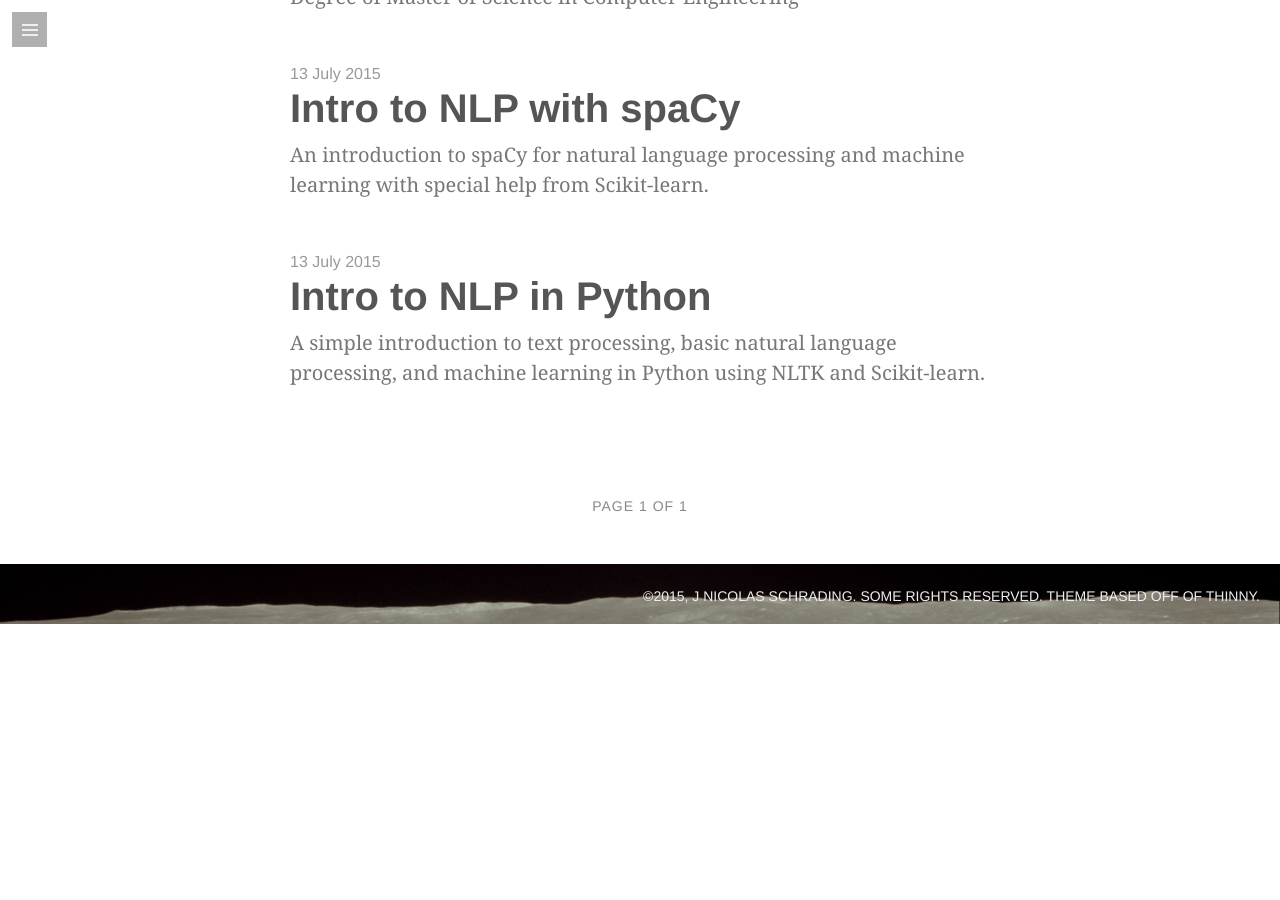
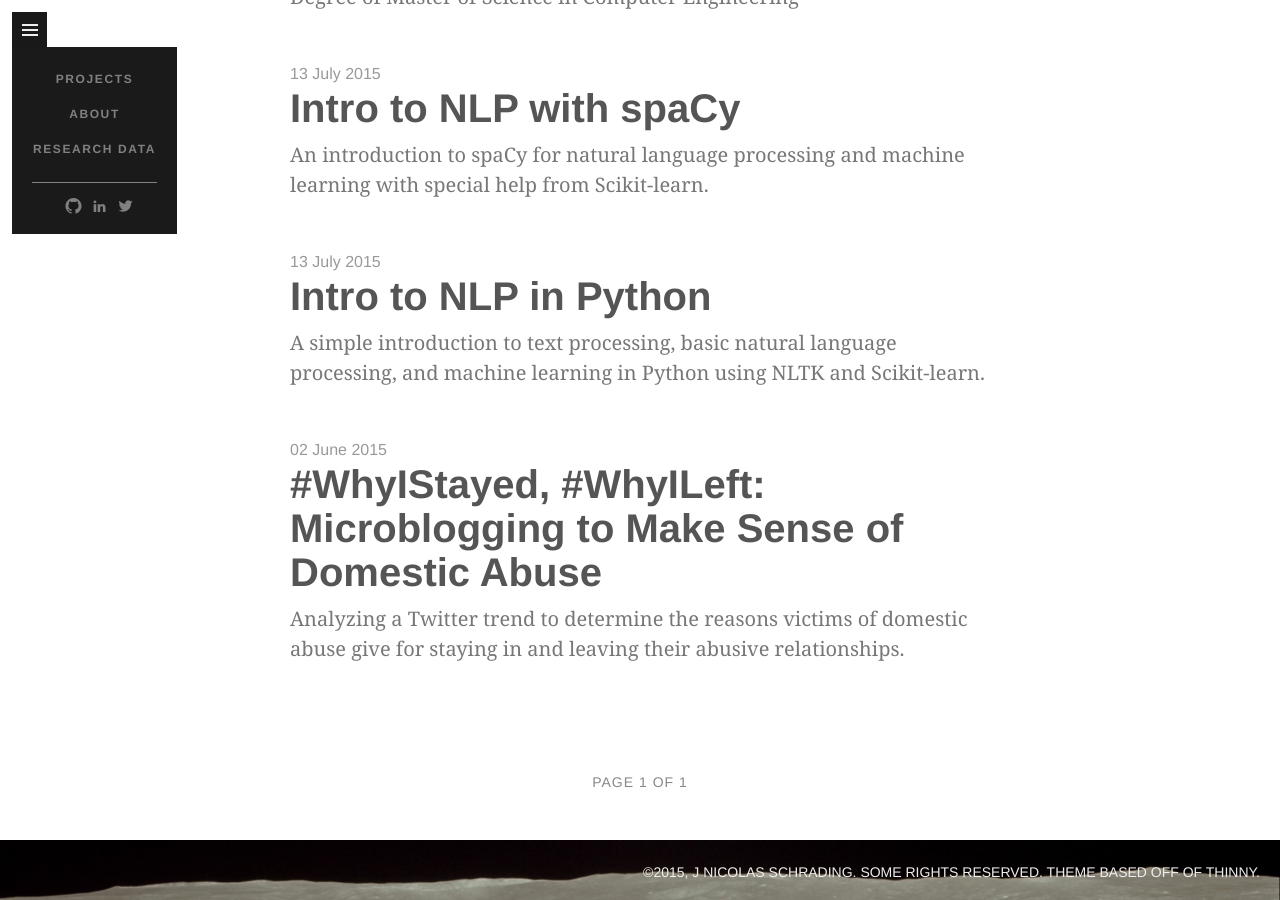
Before and after one commit to NSchrading/NSchrading.github.io, a Jekyll site: the page built from index.html, in a window 1280 px wide and 900 px high, scrolled down 614 px. Built offline with Jekyll 4.4.1, drawn with Linux system fonts in a browser that asks for light colours; some web fonts are replaced; the list of posts is cut into pages by our own code; before the commit the page ends 1238 px from its top, so only the background shows below that.

Commit message:
Fix some formatting, add WhyIStayed project

```diff
--- a/_config.yml
+++ b/_config.yml
@@ -24,10 +24,6 @@ paginate:         5
 cover:            /assets/images/earthrise.png
 
 social:
-  - icon:         twitter
-    url:          https://twitter.com/nschrading
-    desc:         Follow me on Twitter
-
   - icon:         github
     url:          https://github.com/nschrading
     desc:         Fork me on GitHub
@@ -35,6 +31,10 @@ social:
   - icon:         linkedin
     url:          https://www.linkedin.com/pub/j-nicolas-schrading/65/56b/b19
     desc:         Connect with me on LinkedIn
+
+  - icon:         twitter
+    url:          https://twitter.com/nschrading
+    desc:         Follow me on Twitter
 
 menu:
   - title:        Projects
@@ -45,6 +45,8 @@ menu:
 
   - title:        Research Data
     url:          /data
+
+  - home_default_open: true
 
 copyright:
   author:         J Nicolas Schrading
--- a/_includes/top.html
+++ b/_includes/top.html
@@ -1,7 +1,7 @@
 <label class="menu" for="_1">
 	<span class="genericon genericon-menu"></span>
 </label>
-<input id="_1" type="checkbox">
+<input id="_1" type="checkbox" {% if include.open %}checked="checked"{% endif %}>
 <div class="menu-content">
 	<p class="menu-title">{{ site.title }}<p>
 	<div class="menu" style="background-color: #1a1a1a; z-index: -1;"></div>
--- /dev/null
+++ b/_posts/2015-06-02-WhyIStayed-WhyILeft.md
@@ -0,0 +1,20 @@
+---
+layout: post
+title: "#WhyIStayed, #WhyILeft: Microblogging to Make Sense of Domestic Abuse"
+quote: "Analyzing a Twitter trend to determine the reasons victims of domestic abuse give for staying in and leaving their abusive relationships."
+image:
+    url: /media/2015-06-02-WhyIStayed-WhyILeft/naacl.jpg
+    source:
+video: false
+comments: false
+---
+
+<style media="screen" type="text/css">
+
+#post-info {
+    background-color: rgba(33, 40, 42, 0.74);
+    box-sizing: border-box;
+    padding: 15px;
+}
+
+</style>
--- a/_posts/2015-07-13-thesis.md
+++ b/_posts/2015-07-13-thesis.md
@@ -3,10 +3,12 @@ layout: post
 title: "Analyzing Domestic Abuse using Natural Language Processing on Social Media Data"
 quote: "A Thesis Submitted in Partial Fulfillment of the Requirements for the Degree of Master of Science in Computer Engineering"
 image:
-    url: /media/2015-07-13-thesis/thesis_cover.png
-    source: me
+    url:
+    source:
 video: false
 comments: false
 ---
 
-Test test test
+Social media and social networking play a major role in billions of lives. Posts made publicly available on websites such as Twitter, Reddit, Tumblr, and Facebook can contain deeply personal accounts of the lives of users -- and the crises they face. Health woes, family concerns, accounts of bullying, and any number of other issues that people face every day are detailed on a massive scale online. Utilizing natural language processing and machine learning techniques, these data can be analyzed to understand societal and public health issues. Largescale, expensive surveys need not be conducted with automatic understanding of social media data, allowing faster, cost-effective data collection and analysis that can shed light on sociologically important problems.
+
+In this thesis, discussions of domestic abuse in social media are analyzed. The efficacy of classifiers that detect text discussing abuse is examined and these texts are analyzed for a comprehensive view into the dynamics of abusive relationships. Analysis reveals micro-narratives in reasons for staying versus leaving an abusive relationship, as well as the stakeholders and actions in these relationships. Findings are consistent across various methods, correspond to observations in clinical literature, and affirm the relevance of natural language processing for exploring issues of social importance in social media.
--- a/index.html
+++ b/index.html
@@ -4,7 +4,7 @@ title: Home
 ---
 
 <header class="clean" style="height: 350px; background-image: url({{ site.cover }}); {% if site.parallax != true %}background-attachment: scroll;{% endif %}" data-stellar-background-ratio="0.5">
-	{% include top.html %}
+	{% include top.html open="true" %}
 	<a href="{{ site.url }}{{ site.baseurl }}">
 		<div id="home-title" class="site-icon-home" title="Go home :)" data-stellar-ratio="0.5"></div>
 	</a>
```
Also changed, not shown: 1 other file.
